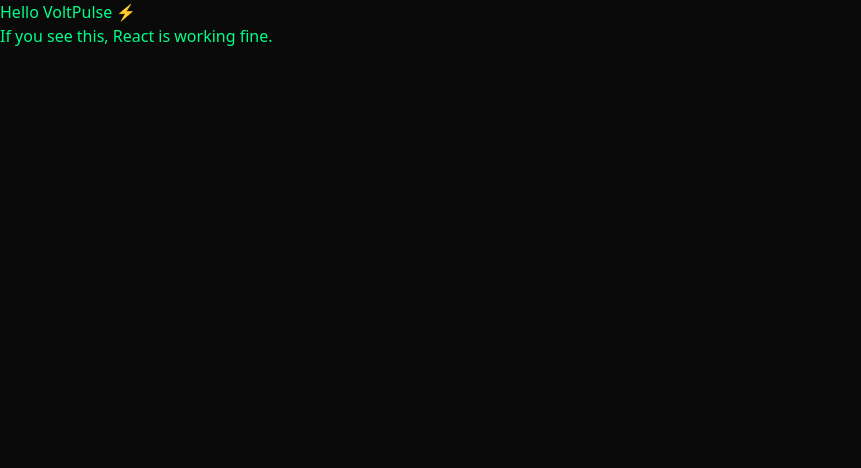
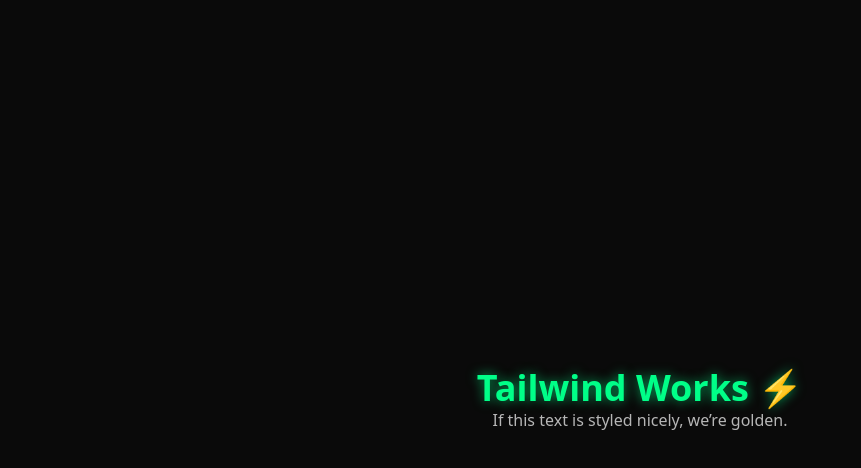
Before and after one commit to decante319/VoltPulse, a React (Vite) app: page / in a window 1280 px wide. Shown: the top 468 px of the page, without its empty margins (0-861 px from the left). Built offline with nearby package versions, Linux system fonts and the light colour scheme.

Commit message:
Updated App.jsx

```diff
--- a/src/App.jsx
+++ b/src/App.jsx
@@ -1,10 +1,11 @@
 import React from "react";
+import "./index.css";
 
 export default function App() {
   return (
-    <div style={{ background: "#0A0A0A", color: "#00FF88", minHeight: "100vh" }}>
-      <h1>Hello VoltPulse ⚡</h1>
-      <p>If you see this, React is working fine.</p>
+    <div className="bg-vp_bg text-vp_green min-h-screen flex flex-col items-center justify-center">
+      <h1 className="text-4xl font-bold glow">Tailwind Works ⚡</h1>
+      <p className="text-white/70">If this text is styled nicely, we’re golden.</p>
     </div>
   );
 }
```
